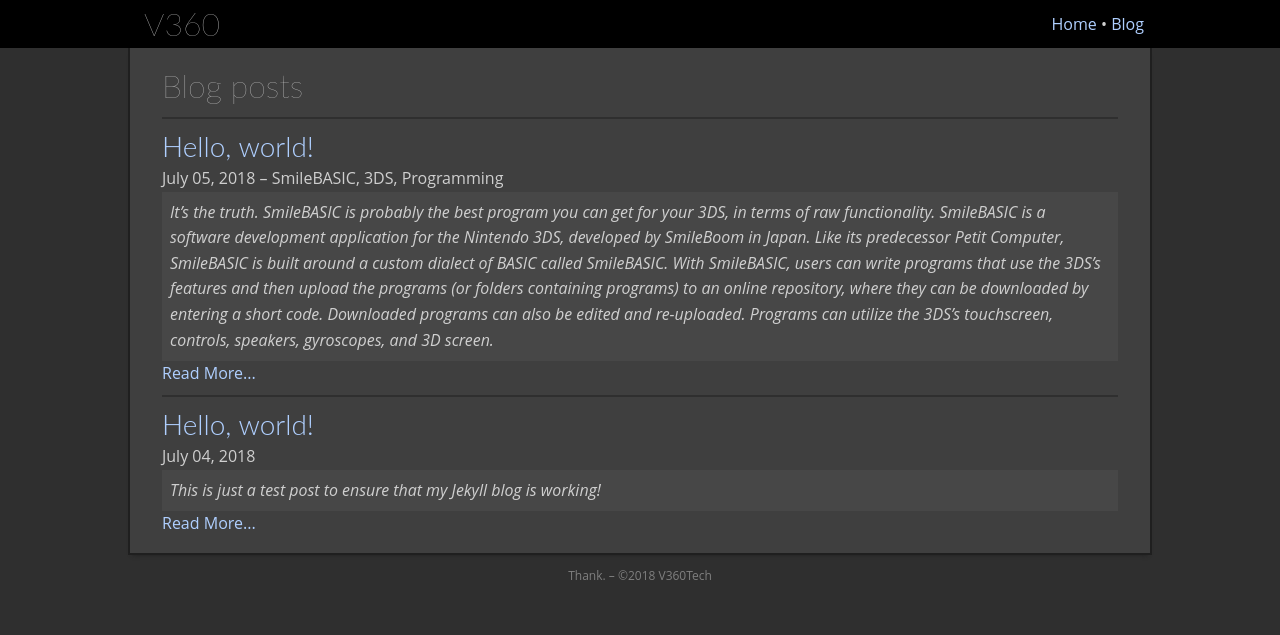
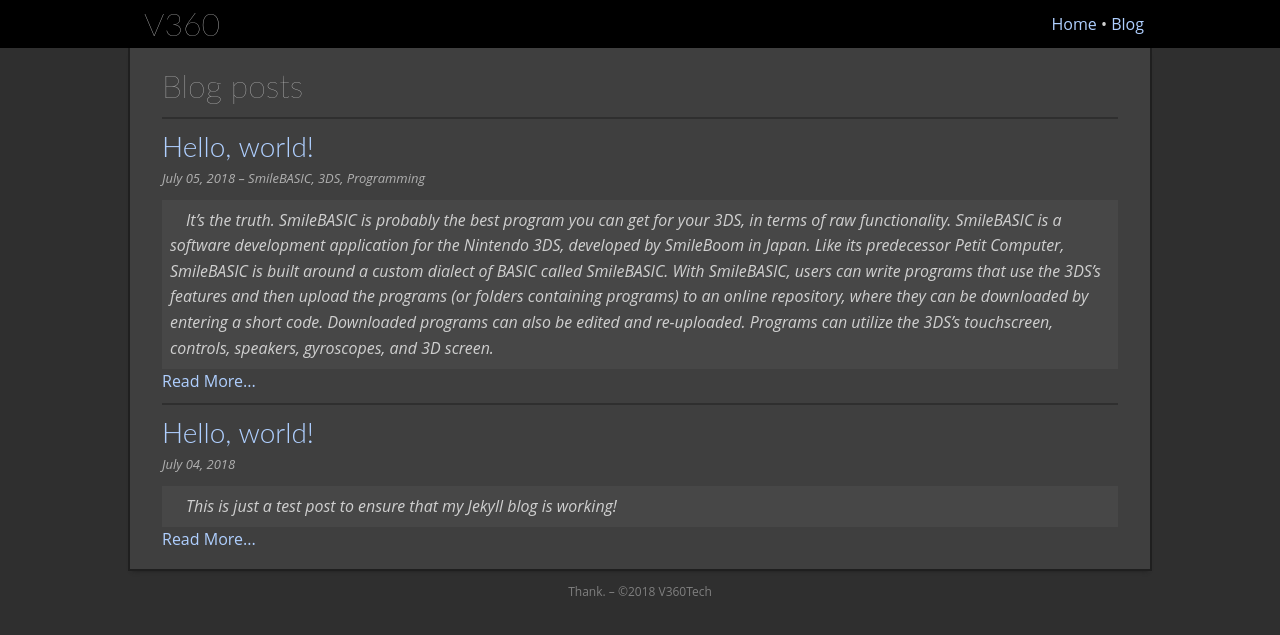
Before and after one commit to TheV360/thev360.github.io, a Jekyll site: the page built from blog/index.html, in a window 1280 px wide. Shown: the top 635 px of the page. Built offline with Jekyll 4.4.1, drawn with Linux system fonts in a browser that asks for light colours.

Commit message:
more stuff

```diff
--- a/_layouts/post.html
+++ b/_layouts/post.html
@@ -7,7 +7,7 @@
 	<body>
 		{% include header.html %}
 		<section>
-			<div class="container">
+			<div class="container post">
 				<h2>{{ page.title }}</h2>
 				<aside>{{ page.date | date: "%B %d, %Y" }}</aside>
 				{{ content }}
--- a/blog/index.html
+++ b/blog/index.html
@@ -10,7 +10,7 @@ title: Blog
 					{% for post in site.posts %}
 						<hr />
 						<div>
-							<h3><a href="{{ post.url }}">{{ post.title }}</a></h3>
+							<h3 class="title"><a href="{{ post.url }}">{{ post.title }}</a></h3>
 							<aside>{{ post.date | date: "%B %d, %Y" }}{% if post.tags.size > 0 %} &ndash; {{ post.tags | join: ", " }}{% endif %}</aside>
 							<blockquote>{{ post.excerpt }}</blockquote>
 							<p><a href="{{ post.url }}">Read More...</a></p>
--- a/css/styles.css
+++ b/css/styles.css
@@ -174,12 +174,28 @@ hr {
 	background-color: #2f2f2f;
 }
 
+aside {
+	margin-bottom: .5rem;
+
+	color: #afafaf;
+
+	font-size: small;
+	font-style: italic;
+}
+
 blockquote {
 	padding: .5rem;
 
 	background-color: #474747;
 
 	font-style: italic;
+	text-indent: 1em;
+}
+
+.post p {
+	margin-bottom: .5rem;
+
+	text-indent: 1em;
 }
 
 ul {
@@ -274,8 +290,7 @@ div.button-set {
 /* ClearFix */
 header::after,
 .container::after,
-.showcase::after,
-ul.grid2::after {
+.showcase::after {
 	content: "";
 
 	display: block;
```
